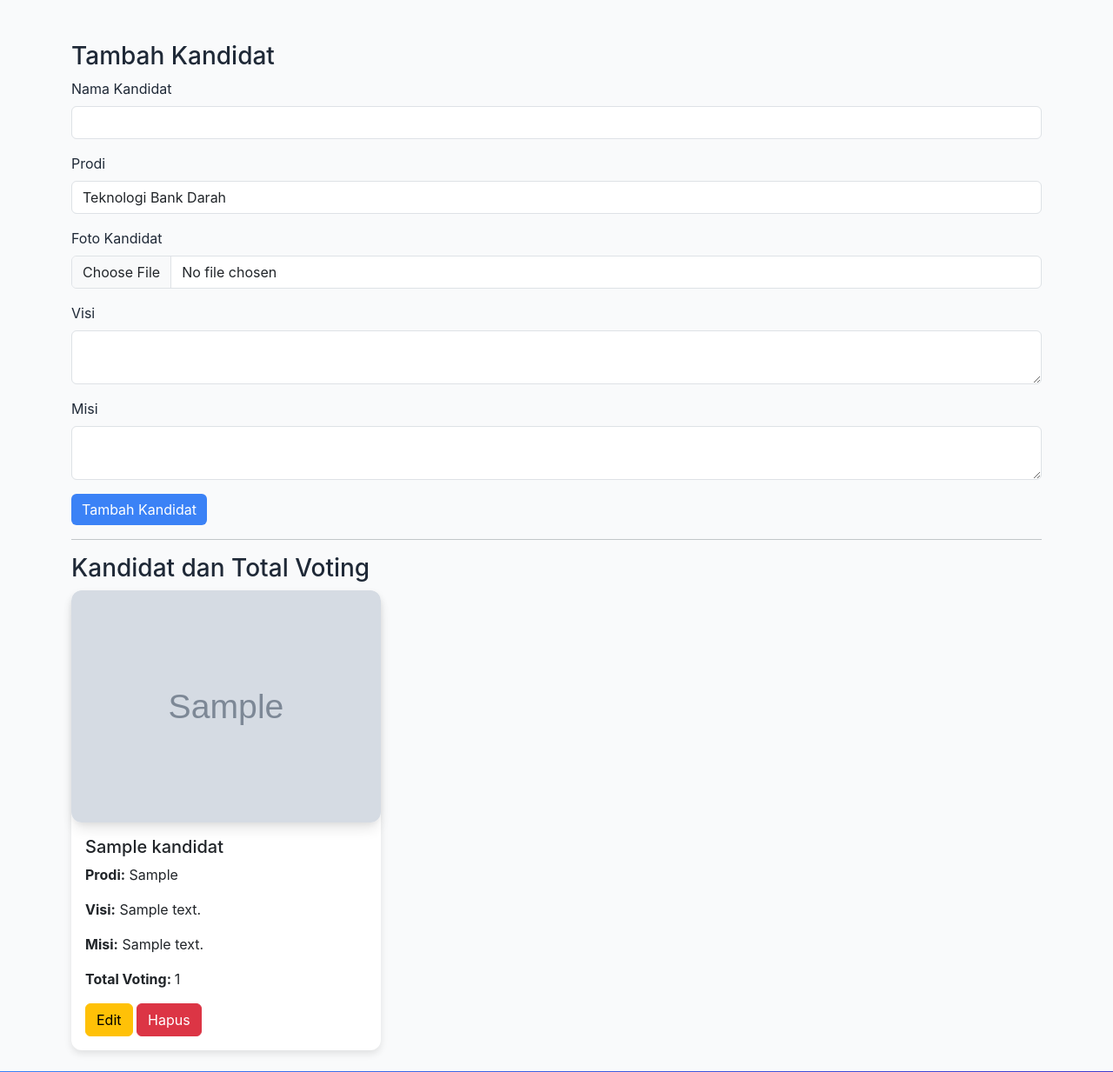
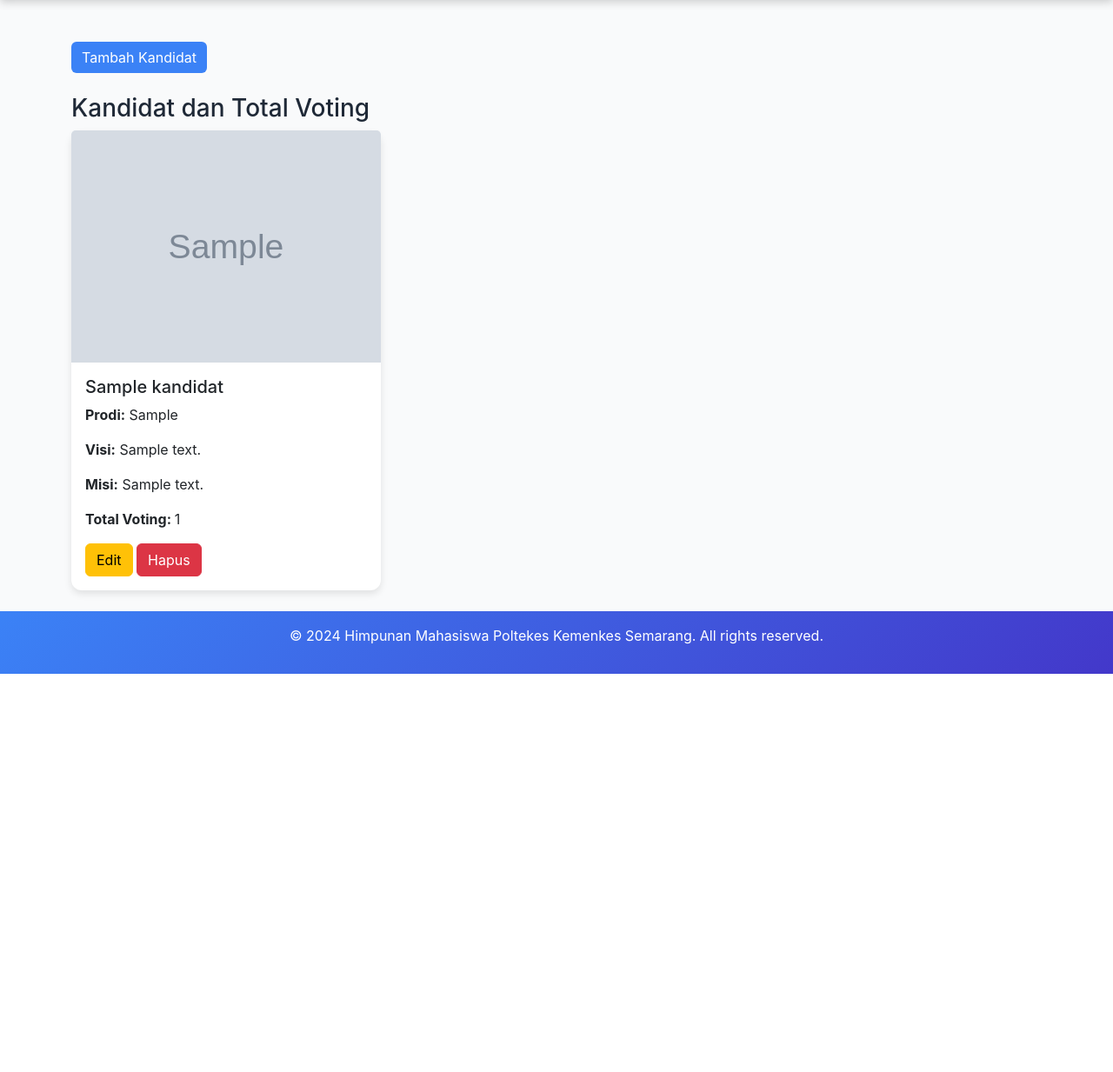
Before and after one commit to arydianprtma/hima_cilacap, a PHP site: page /dashboard_admin.php in a window 1280 px wide. Shown: the part 78-1311 px from the top of the page at 87% size. After the commit the page ends 853 px from the top, so only its background shows below. Run offline with PHP 8.4, Linux system fonts and the light colour scheme; the visitor is signed in with stand-in values (Sample User, id 1); tables that the repository leaves empty or names only in its code hold one stand-in row (values such as "Sample post"); grey boxes marked "Sample" are stand-in pictures.

Commit message:
Mengganti desain pada dashboard admin, menambahkan icon pada tab tiap masing masing tab

```diff
--- a/dashboard_admin.php
+++ b/dashboard_admin.php
@@ -189,6 +189,7 @@ unset($_SESSION['error_message']);
             color: white;
             padding: 1rem;
             text-align: center;
+            box-shadow: 0 2px 10px rgba(0, 0, 0, 0.2);
         }
 
         .footer {
@@ -205,28 +206,49 @@ unset($_SESSION['error_message']);
             border: none;
             border-radius: 12px;
             box-shadow: 0 4px 8px rgba(0, 0, 0, 0.1);
+            transition: transform 0.2s, box-shadow 0.2s;
+        }
+
+        .card:hover {
+            transform: translateY(-5px);
+            box-shadow: 0 8px 16px rgba(0, 0, 0, 0.2);
         }
 
         .btn-primary {
             background-color: var(--accent-color);
             border: none;
+            transition: background-color 0.3s, transform 0.2s;
         }
 
         .btn-primary:hover {
             background-color: var(--accent-hover);
+            transform: scale(1.05);
         }
 
         .alert {
             margin-bottom: 20px;
         }
 
-        .card-img-top {
-            background: white;
-            border: none;
+        .modal-content {
             border-radius: 12px;
-            overflow: hidden;
-            transition: all 0.3s ease;
-            box-shadow: 0 10px 15px -3px rgba(0,0,0,0.1), 0 4px 6px -2px rgba(0,0,0,0.05);
+        }
+
+        .modal-header {
+            border-bottom: none;
+        }
+
+        .modal-body {
+            padding: 2rem;
+        }
+
+        .form-label {
+            font-weight: bold;
+        }
+
+        @media (max-width: 768px) {
+            .card {
+                margin-bottom: 20px;
+            }
         }
     </style>
 </head>
@@ -238,45 +260,10 @@ unset($_SESSION['error_message']);
     <div class="container mt-5">
         <div class="row">
             <div class="col-md-12">
-                <!-- Menambahkan Kandidat -->
-                <h3>Tambah Kandidat</h3>
-                <?php if ($success_message) { ?>
-                    <div class="alert alert-success"><?php echo $success_message; ?></div>
-                <?php } ?>
-                <?php if ($error_message) { ?>
-                    <div class="alert alert-danger"><?php echo $error_message; ?></div>
-                <?php } ?>
-                <form method="POST" enctype="multipart/form-data">
-                    <div class="mb-3">
-                        <label for="nama" class="form-label">Nama Kandidat</label>
-                        <input type="text" class="form-control" id="nama" name="nama" required>
-                    </div>
-                    <div class="mb-3">
-                        <label for="prodi" class="form-label">Prodi</label>
-                        <select class="form-control" id="prodi" name="prodi" required>
-                            <option value="Teknologi Bank Darah">Teknologi Bank Darah</option>
-                            <option value="Teknologi Laboratorium Medis">Teknologi Laboratorium Medis</option>
-                            <option value="Sarjana Terapan Teknologi Laboratorium Medis">Sarjana Terapan Teknologi Laboratorium Medis</option>
-                        </select>
-                    </div>
-                    <div class="mb-3">
-                        <label for="foto" class="form-label">Foto Kandidat</label>
-                        <input type="file" class="form-control" id="foto" name="foto" required>
-                    </div>
-                    <div class="mb-3">
-                        <label for="visi" class="form-label">Visi</label>
-                        <textarea class="form-control" id="visi" name="visi" rows="2" required></textarea>
-                    </div>
-                    <div class="mb-3">
-                        <label for="misi" class="form-label">Misi</label>
-                        <textarea class="form-control" id="misi" name="misi" rows="2" required></textarea>
-                    </div>
-                    <button type="submit" name="add_kandidat" class="btn btn-primary">Tambah Kandidat</button>
-                </form>
+                <!-- Tombol untuk Menambah Kandidat -->
+                <button class="btn btn-primary mb-4" data-bs-toggle="modal" data-bs-target="#addCandidateModal">Tambah Kandidat</button>
 
-                <hr>
-
-                <!-- Melihat Kandidat dan Total Voting -->
+                <!-- Card untuk Menampilkan Kandidat -->
                 <h3>Kandidat dan Total Voting</h3>
                 <div class="row">
                     <?php
@@ -317,7 +304,7 @@ unset($_SESSION['error_message']);
                                                 </div>
                                                 <div class="mb-3">
                                                     <label for="prodi" class="form-label">Prodi</label>
-                                                    <select class="form-control" id="prodi" name="prodi" required>
+                                                    <select class="form-select" id="prodi" name="prodi" required>
                                                         <option value="Teknologi Bank Darah" <?php echo ($kandidat['prodi'] == 'Teknologi Bank Darah') ? 'selected' : ''; ?>>Teknologi Bank Darah</option>
                                                         <option value="Teknologi Laboratorium Medis" <?php echo ($kandidat['prodi'] == 'Teknologi Laboratorium Medis') ? 'selected' : ''; ?>>Teknologi Laboratorium Medis</option>
                                                         <option value="Sarjana Terapan Teknologi Laboratorium Medis" <?php echo ($kandidat['prodi'] == 'Sarjana Terapan Teknologi Laboratorium Medis') ? 'selected' : ''; ?>>Sarjana Terapan Teknologi Laboratorium Medis</option>
@@ -348,6 +335,47 @@ unset($_SESSION['error_message']);
         </div>
     </div>
 
+    <!-- Modal untuk Menambah Kandidat -->
+    <div class="modal fade" id="addCandidateModal" tabindex="-1" aria-labelledby="addCandidateModalLabel" aria-hidden="true">
+        <div class="modal-dialog">
+            <div class="modal-content">
+                <div class="modal-header">
+                    <h5 class="modal-title" id="addCandidateModalLabel">Tambah Kandidat</h5>
+                    <button type="button" class="btn-close" data-bs-dismiss="modal" aria-label="Close"></button>
+                </div>
+                <div class="modal-body">
+                    <form method="POST" enctype="multipart/form-data">
+                        <div class="mb-3">
+                            <label for="nama" class="form-label">Nama Kandidat</label>
+                            <input type="text" class="form-control" id="nama" name="nama" required>
+                        </div>
+                        <div class="mb-3">
+                            <label for="prodi" class="form-label">Prodi</label>
+                            <select class="form-select" id="prodi" name="prodi" required>
+                                <option value="Teknologi Bank Darah">Teknologi Bank Darah</option>
+                                <option value="Teknologi Laboratorium Medis">Teknologi Laboratorium Medis</option>
+                                <option value="Sarjana Terapan Teknologi Laboratorium Medis">Sarjana Terapan Teknologi Laboratorium Medis</option>
+                            </select>
+                        </div>
+                        <div class="mb-3">
+                            <label for="foto" class="form-label">Foto Kandidat</label>
+                            <input type="file" class="form-control" id="foto" name="foto" required>
+                        </div>
+                        <div class="mb-3">
+                            <label for="visi" class="form-label">Visi</label>
+                            <textarea class="form-control" id="visi" name="visi" rows="2" required></textarea>
+                        </div>
+                        <div class="mb-3">
+                            <label for="misi" class="form-label">Misi</label>
+                            <textarea class="form-control" id="misi" name="misi" rows="2" required></textarea>
+                        </div>
+                        <button type="submit" name="add_kandidat" class="btn btn-primary">Tambah Kandidat</button>
+                    </form>
+                </div>
+            </div>
+        </div>
+    </div>
+
     <div class="footer">
         <p>&copy; 2024 Himpunan Mahasiswa Poltekes Kemenkes Semarang. All rights reserved.</p>
     </div>
--- a/login.php
+++ b/login.php
@@ -41,7 +41,7 @@ if ($_SERVER["REQUEST_METHOD"] == "POST") {
     <title>Login Mahasiswa</title>
     <link href="https://cdn.jsdelivr.net/npm/bootstrap@5.2.3/dist/css/bootstrap.min.css" rel="stylesheet">
     <link rel="stylesheet" href="css/styles.css">
-    <link rel="icon" href="src/logo-poltekkes.jpg">
+    <link rel="icon" href="src/logo-poltekkes-Photoroom.png">
 </head>
 <body>
     <div class="container mt-5">
--- a/login_admin.php
+++ b/login_admin.php
@@ -36,7 +36,7 @@ if ($_SERVER["REQUEST_METHOD"] == "POST") {
     <meta charset="UTF-8">
     <title>Login Admin</title>
     <link href="https://cdn.jsdelivr.net/npm/bootstrap@5.2.3/dist/css/bootstrap.min.css" rel="stylesheet">
-    <link rel="icon" href="src/logo-poltekkes.jpg">
+    <link rel="icon" href="src/logo-poltekkes-Photoroom.png">
 </head>
 <body>
     <div class="container mt-5">
--- a/register_admin.php
+++ b/register_admin.php
@@ -54,7 +54,7 @@ if ($_SERVER["REQUEST_METHOD"] == "POST") {
     <meta charset="UTF-8">
     <title>Register Admin</title>
     <link href="https://cdn.jsdelivr.net/npm/bootstrap@5.2.3/dist/css/bootstrap.min.css" rel="stylesheet">
-    <link rel="icon" href="src/logo-poltekkes.jpg">
+    <link rel="icon" href="src/logo-poltekkes-Photoroom.png">
 </head>
 <body>
     <div class="container mt-5">
--- a/voting.php
+++ b/voting.php
@@ -38,7 +38,7 @@ if (isset($_GET['kandidat_id'])) {
     <title>Konfirmasi Voting</title>
     <link href="https://cdn.jsdelivr.net/npm/bootstrap@5.2.3/dist/css/bootstrap.min.css" rel="stylesheet">
     <link rel="stylesheet" href="css/styles.css">
-    <link rel="icon" href="src/logo-poltekkes.jpg">
+    <link rel="icon" href="src/logo-poltekkes-Photoroom.png">
 </head>
 <body>
     <div class="container mt-5">
```
Also changed, not shown: dashboard.php (+5 -5 lines), index.php (+13 -1 lines), src/background.png (added).
